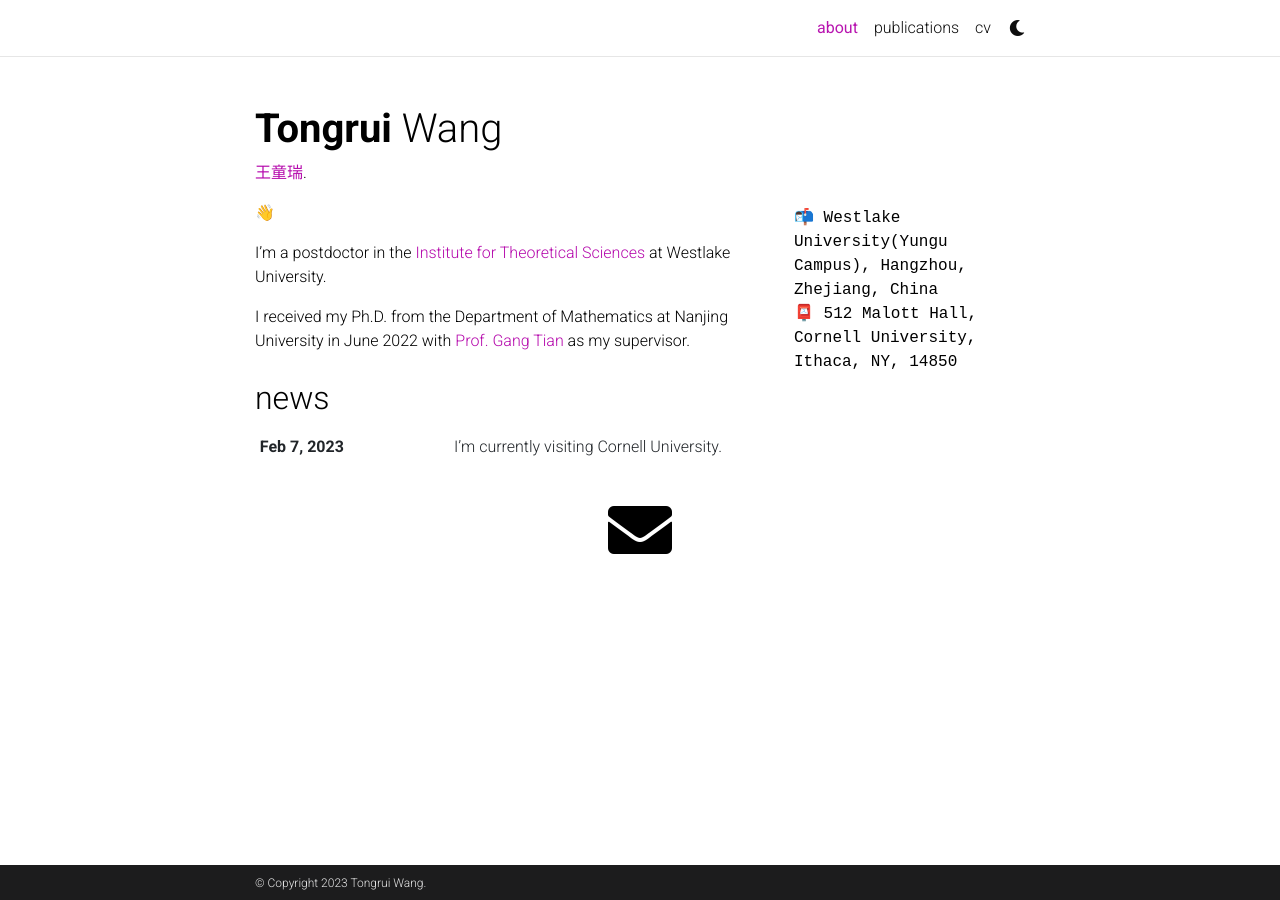
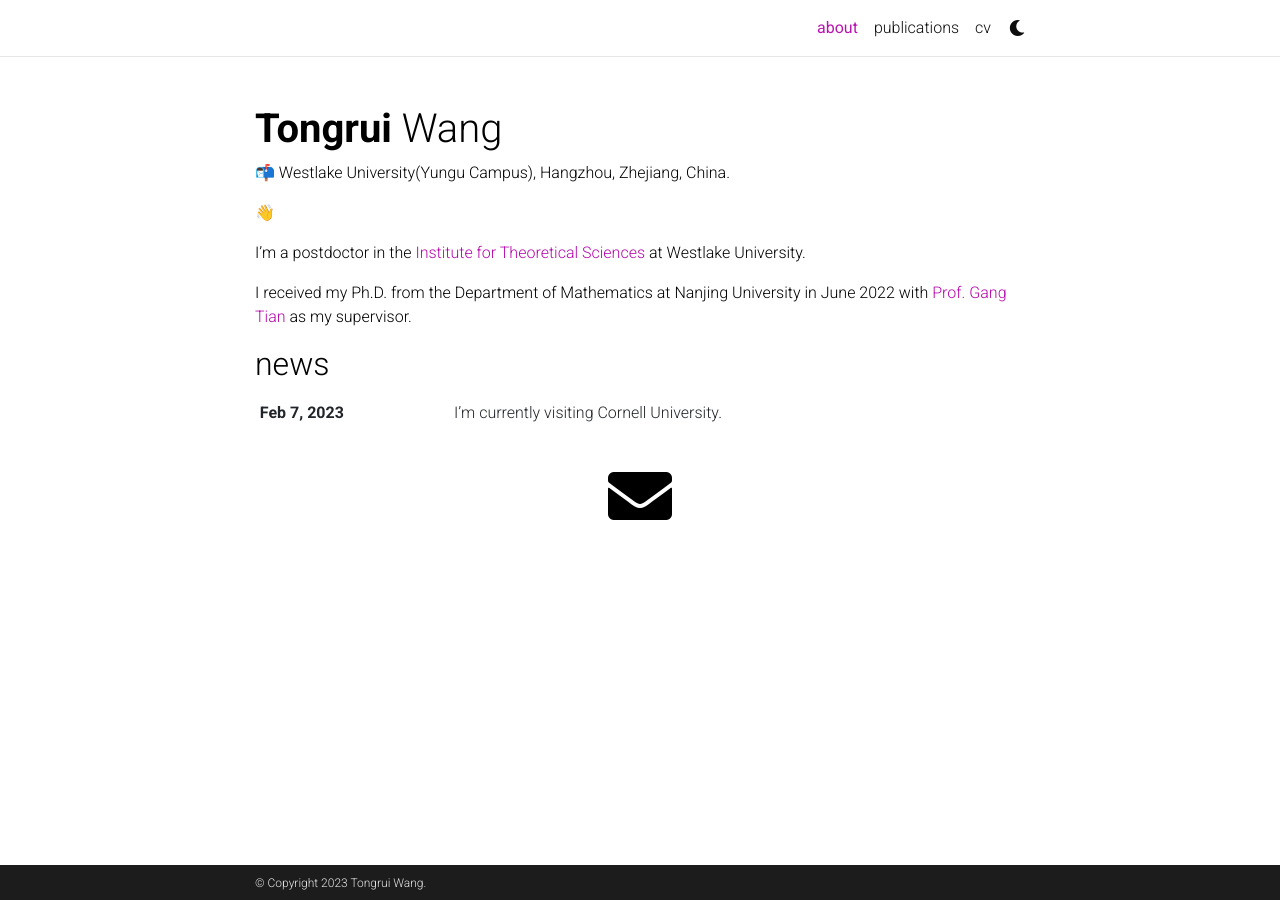
Before and after one commit to XilunL/XilunL.github.io, a Jekyll site: the page built from _pages/about.md, in a window 1280 px wide. Built offline with Jekyll 4.4.1, drawn with Linux system fonts in a browser that asks for light colours; comment, search, counter and statistics services are not loaded; a style sheet for code colours, icons or effects is not loaded.

Commit message:
Update about.md

```diff
--- a/_pages/about.md
+++ b/_pages/about.md
@@ -2,15 +2,15 @@
 layout: about
 title: about
 permalink: /
-subtitle: <a href='#'>王童瑞</a>.
+subtitle: 📬 Westlake University(Yungu Campus), Hangzhou, Zhejiang, China.
 
 profile:
   align: right
   image: #prof_pic.jpg
   image_circular: # crops the image to make it circular
   address: >
-    <p>📬 Westlake University(Yungu Campus), Hangzhou, Zhejiang, China </p>
-    <p>📮 512 Malott Hall, Cornell University, Ithaca, NY, 14850 </p>
+
+
 
 
 news: true  # includes a list of news items
```
